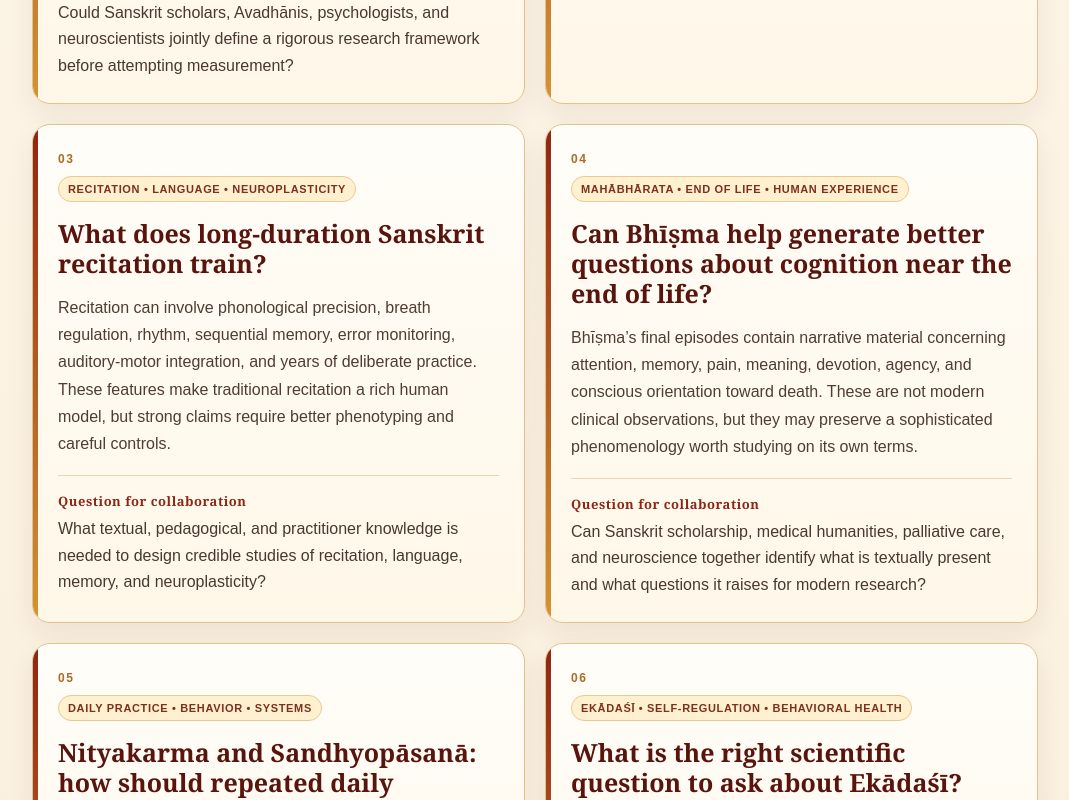
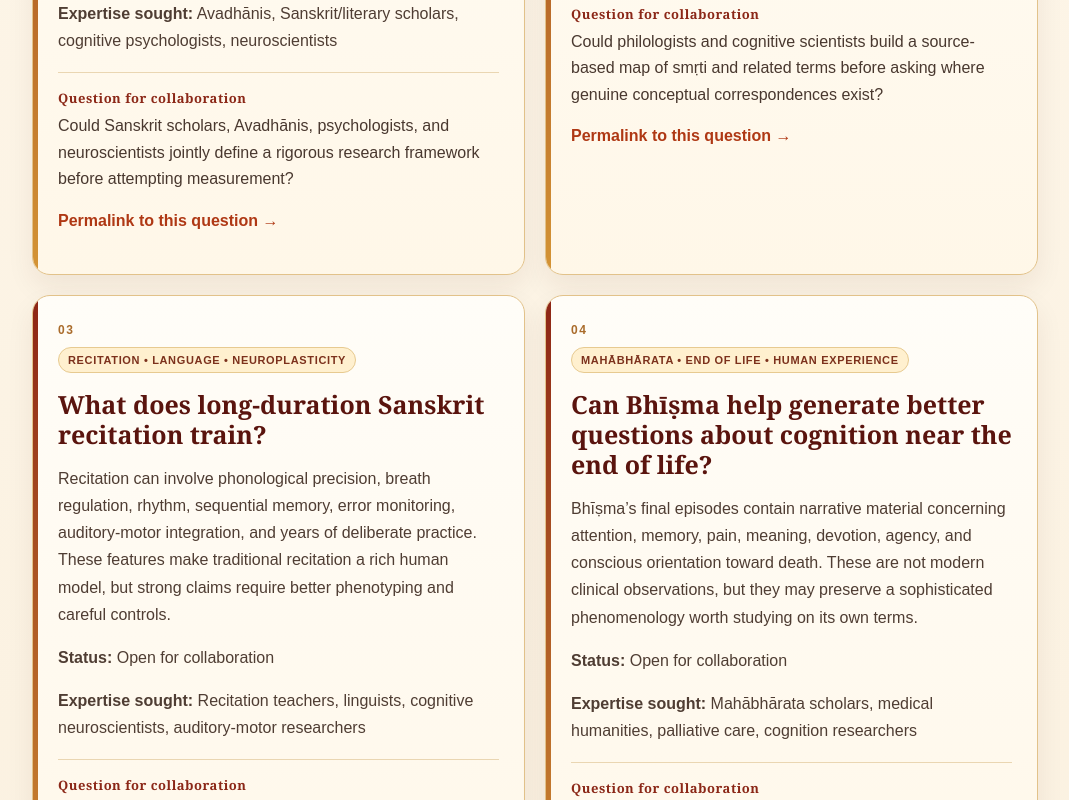
Before and after one commit to nishmishra/ivypandit-v2, a Next.js app: page /questions in a window 1280 px wide. Shown: the part 1440-2240 px from the top of the page, without its empty margins (105-1174 px from the left). Built offline with nearby package versions, Linux system fonts and the light colour scheme.

Commit message:
Make research questions shareable and collaboration-ready

```diff
--- a/app/questions/page.tsx
+++ b/app/questions/page.tsx
@@ -2,52 +2,68 @@ import Link from 'next/link';
 
 const questions = [
   {
+    slug: 'avadhana-attention-neuroscience',
     tag: 'Attention • Performance • Cognitive Science',
     title: 'Avadhāna: what can a classical culture of attention ask modern neuroscience?',
     text: 'Avadhāna traditions bring together sustained attention, divided attention, working memory, retrieval, interference control, creativity, and performance under cognitive load. Before these capacities are translated into experiments, the tradition itself needs careful documentation: terminology, training, task structure, practitioner experience, and historical context.',
-    ask: 'Could Sanskrit scholars, Avadhānis, psychologists, and neuroscientists jointly define a rigorous research framework before attempting measurement?'
+    ask: 'Could Sanskrit scholars, Avadhānis, psychologists, and neuroscientists jointly define a rigorous research framework before attempting measurement?',
+    experts: 'Avadhānis, Sanskrit/literary scholars, cognitive psychologists, neuroscientists'
   },
   {
+    slug: 'smriti-lexicon-memory',
     tag: 'Smṛti • Memory • Philosophy of Mind',
     title: 'What does smṛti mean across Sanskrit intellectual traditions?',
     text: 'Modern neuroscience uses multiple categories of memory. Sanskrit traditions also discuss remembering, recognition, recollection, impressions, attention, knowledge, and continuity of experience — but their terms cannot simply be mapped onto modern categories.',
-    ask: 'Could philologists and cognitive scientists build a source-based map of smṛti and related terms before asking where genuine conceptual correspondences exist?'
+    ask: 'Could philologists and cognitive scientists build a source-based map of smṛti and related terms before asking where genuine conceptual correspondences exist?',
+    experts: 'Philologists, Sanskrit philosophers, historians of ideas, cognitive scientists'
   },
   {
+    slug: 'sanskrit-recitation-neuroplasticity',
     tag: 'Recitation • Language • Neuroplasticity',
     title: 'What does long-duration Sanskrit recitation train?',
     text: 'Recitation can involve phonological precision, breath regulation, rhythm, sequential memory, error monitoring, auditory-motor integration, and years of deliberate practice. These features make traditional recitation a rich human model, but strong claims require better phenotyping and careful controls.',
-    ask: 'What textual, pedagogical, and practitioner knowledge is needed to design credible studies of recitation, language, memory, and neuroplasticity?'
+    ask: 'What textual, pedagogical, and practitioner knowledge is needed to design credible studies of recitation, language, memory, and neuroplasticity?',
+    experts: 'Recitation teachers, linguists, cognitive neuroscientists, auditory-motor researchers'
   },
   {
+    slug: 'bhishma-end-of-life-cognition',
     tag: 'Mahābhārata • End of Life • Human Experience',
     title: 'Can Bhīṣma help generate better questions about cognition near the end of life?',
     text: 'Bhīṣma’s final episodes contain narrative material concerning attention, memory, pain, meaning, devotion, agency, and conscious orientation toward death. These are not modern clinical observations, but they may preserve a sophisticated phenomenology worth studying on its own terms.',
-    ask: 'Can Sanskrit scholarship, medical humanities, palliative care, and neuroscience together identify what is textually present and what questions it raises for modern research?'
+    ask: 'Can Sanskrit scholarship, medical humanities, palliative care, and neuroscience together identify what is textually present and what questions it raises for modern research?',
+    experts: 'Mahābhārata scholars, medical humanities, palliative care, cognition researchers'
   },
   {
+    slug: 'nityakarma-sandhya-daily-practice',
     tag: 'Daily Practice • Behavior • Systems',
     title: 'Nityakarma and Sandhyopāsanā: how should repeated daily practice be studied?',
     text: 'Daily practices may combine timing, ritual sequence, posture, recitation, attentional cues, social identity, hygiene, reflection, and behavioral regularity. Studying such systems requires more than isolating one mantra or one physiological variable.',
-    ask: 'Could scholars of ritual, behavioral scientists, and health researchers develop a faithful description of the practice before testing which components — if any — influence measurable outcomes?'
+    ask: 'Could scholars of ritual, behavioral scientists, and health researchers develop a faithful description of the practice before testing which components — if any — influence measurable outcomes?',
+    experts: 'Ritual scholars, practitioners, behavioral scientists, physiology and health researchers'
   },
   {
+    slug: 'ekadashi-self-regulation-health',
     tag: 'Ekādaśī • Self-regulation • Behavioral Health',
     title: 'What is the right scientific question to ask about Ekādaśī?',
     text: 'Ekādaśī practices vary widely across regions, communities, and individuals. They may involve fasting, dietary restriction, devotional practice, altered routines, intention, and social meaning. Treating all of this as a single intervention would be scientifically weak.',
-    ask: 'Can textual scholars, practitioners, nutrition researchers, and behavioral scientists first define the practice space and then identify tractable questions about adherence, self-regulation, and physiology?'
+    ask: 'Can textual scholars, practitioners, nutrition researchers, and behavioral scientists first define the practice space and then identify tractable questions about adherence, self-regulation, and physiology?',
+    experts: 'Dharma/text scholars, practitioners, nutrition researchers, behavioral scientists'
   },
   {
+    slug: 'sanskrit-cognition-lexicon',
     tag: 'Terminology • Translation • Research Infrastructure',
     title: 'Can we build a Sanskrit–Hindi–English lexicon for mind, cognition, and human experience?',
     text: 'Terms such as manas, buddhi, citta, smṛti, dhyāna, saṃskāra, prajñā, and vijñāna carry histories and context-dependent meanings. Casual one-word translations can create false scientific equivalences.',
-    ask: 'Would Sanskrit scholars across traditions help build a citation-rich, context-sensitive lexicon that scientists can use without flattening the source traditions?'
+    ask: 'Would Sanskrit scholars across traditions help build a citation-rich, context-sensitive lexicon that scientists can use without flattening the source traditions?',
+    experts: 'Sanskrit scholars, philosophers, lexicographers, cognitive scientists, translators'
   },
   {
+    slug: 'sbkb-biomedical-observations',
     tag: 'SBKB • Medicine • Knowledge Infrastructure',
     title: 'Which biomedical observations in Sanskrit literature deserve systematic study?',
     text: 'Sanskrit literature contains observations about the body, illness, behavior, cognition, aging, diet, environment, suffering, and human flourishing. The first task is not to declare them scientifically validated; it is to locate, classify, contextualize, and evaluate them responsibly.',
-    ask: 'Which corpora should be examined first, and what minimum philological and scientific standards should govern a Sanskrit Biomedical Knowledge Base?'
+    ask: 'Which corpora should be examined first, and what minimum philological and scientific standards should govern a Sanskrit Biomedical Knowledge Base?',
+    experts: 'Sanskritists, historians of medicine, clinicians, scientists, data and ontology specialists'
   }
 ];
 
@@ -56,7 +72,7 @@ export default function Questions(){
     <section className="pageHero inquiryHero">
       <div className="eyebrow">Questions before claims • Collaboration before conclusions</div>
       <h1>Research Questions & Invitations</h1>
-      <p>Short scholarly invitations for Sanskritists, scientists, physicians, philosophers, practitioners, and institutions interested in developing rigorous interdisciplinary work in India.</p>
+      <p>Short scholarly invitations for Sanskritists, scientists, physicians, philosophers, practitioners, and institutions interested in developing rigorous interdisciplinary work in India and internationally.</p>
       <div className="buttons"><Link className="btn primary" href="/collaborate">Discuss a project</Link><Link className="btn secondary" href="/hi">हिन्दी</Link><Link className="btn secondary" href="/sa">संस्कृतम्</Link></div>
     </section>
     <main className="content">
@@ -67,17 +83,20 @@ export default function Questions(){
       </section>
 
       <section className="questionGrid">
-        {questions.map((q, i) => <article className="questionCard" key={q.title}>
+        {questions.map((q, i) => <article className="questionCard" key={q.title} id={q.slug}>
           <div className="questionNumber">{String(i+1).padStart(2,'0')}</div>
           <div className="questionTag">{q.tag}</div>
           <h2>{q.title}</h2>
           <p>{q.text}</p>
+          <p><b>Status:</b> Open for collaboration</p>
+          <p><b>Expertise sought:</b> {q.experts}</p>
           <div className="questionAsk"><b>Question for collaboration</b><span>{q.ask}</span></div>
+          <p style={{marginTop:'14px'}}><a className="textLink" href={`/questions#${q.slug}`}>Permalink to this question →</a></p>
         </article>)}
       </section>
 
       <section className="collabBanner">
-        <div><p className="kicker">From conversation to project</p><h2>Have textual expertise, a corpus, a practice, or a scientific method that belongs in one of these conversations?</h2><p>Promising questions may develop into textual scholarship, pilot studies, datasets, workshops, interdisciplinary networks, institutional partnerships, grant proposals, and larger research programmes in India.</p></div>
+        <div><p className="kicker">From conversation to project</p><h2>Have textual expertise, a corpus, a practice, or a scientific method that belongs in one of these conversations?</h2><p>Promising questions may develop into textual scholarship, pilot studies, datasets, workshops, interdisciplinary networks, institutional partnerships, grant proposals, and larger research programmes.</p></div>
         <Link className="btn primary" href="/collaborate">Start a conversation →</Link>
       </section>
     </main>
```
